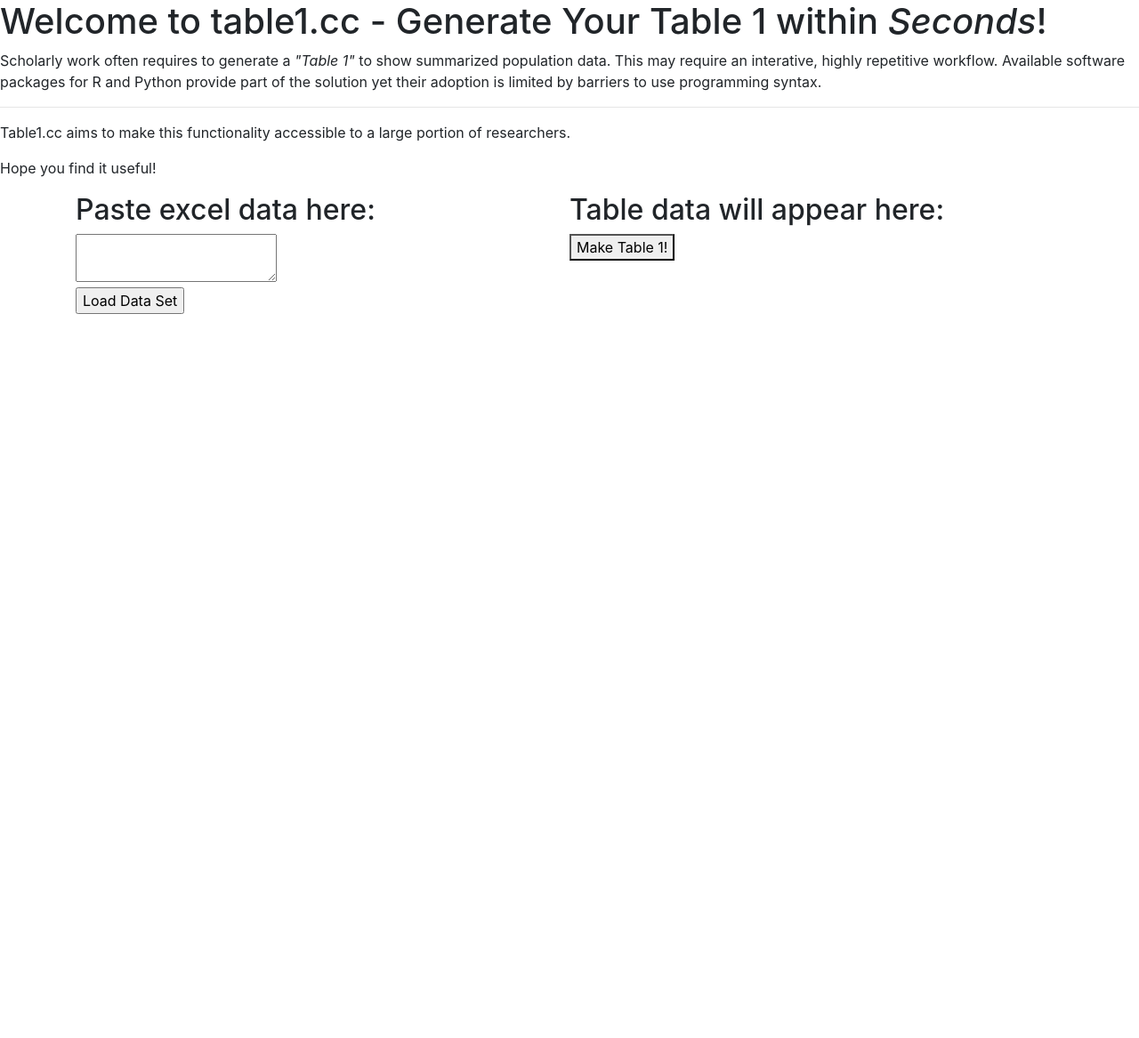
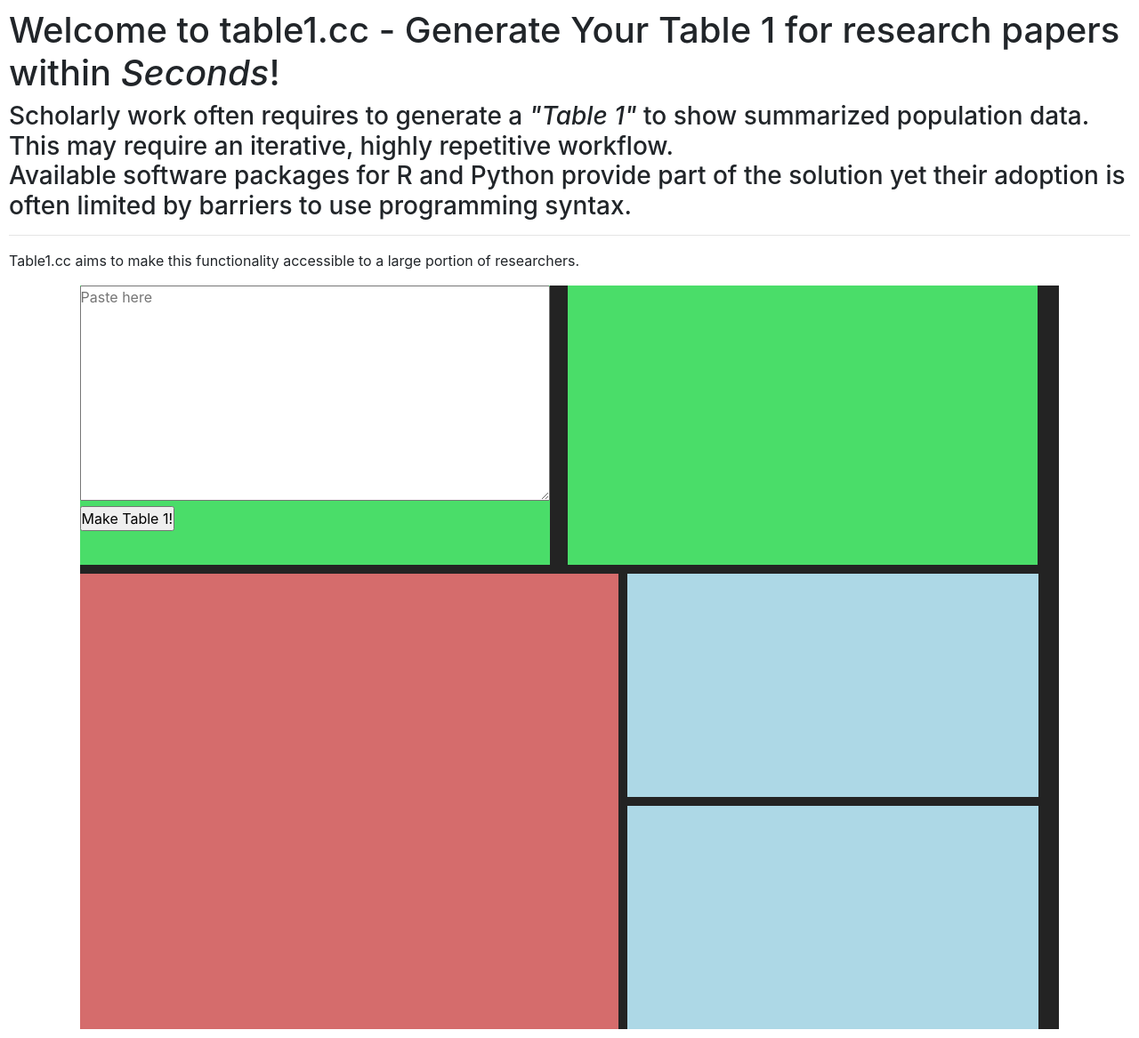
Before and after one commit to christian-geier/table1.cc, a Flask app: page / in a window 1280 px wide. Shown: the whole page at 89% size. Before the commit the page ends 353 px from the top, so only its background shows below. Run offline with Flask 2, Linux system fonts and the light colour scheme; some libraries are stand-ins or nearby versions.

Commit message:
styling changes, use of flexbox

```diff
--- a/app.py
+++ b/app.py
@@ -37,18 +37,20 @@
 
 
 class PasteForm(FlaskForm):
-    excel_data = TextAreaField(u'Text', id="pastein", widget=TextArea(), validators=[DataRequired()])
-    submit = SubmitField('Load Data Set')
+    excel_data = TextAreaField(u'Text', id="pastein", widget=TextArea(), validators=[DataRequired()], render_kw={"placeholder": "Paste here"})
+    submit = SubmitField('Make Table 1!')
 
 @app.route('/', methods=['GET', 'POST'])
 def index():
+
+    my_table_html = None
 
     if request.method=='POST':
         raw_data = request.form['excel_data']
         raw_string = StringIO(raw_data)
         df = read_csv(raw_string, sep='\t')
         my_table_html = df_to_table(df)
-        return my_table_html
 
     paste_form = PasteForm()
-    return render_template('index.html', form=paste_form)
+
+    return render_template('index.html', form=paste_form, my_table_html=my_table_html)
--- a/static/styles/styles.css
+++ b/static/styles/styles.css
@@ -1,12 +1,57 @@
-.container{
-    display: flex;
+* {
+  margin: 0;
+  padding: 0;
 }
-
-.container .column{
-    display: flex;
-    flex: 50%;
+body {
+  background: #232323;
+  padding: 10px;
 }
-
-.container .column .table{
-    flex: 90%;
+textarea {
+  max-width: 100%;
+  max-height: 10%;
 }
+form {
+  max-height: 280px;
+}
+#wrap {
+  display: flex;
+  width: 86vw;
+  height: auto;
+  box-sizing: border-box;
+  margin: 0 auto;
+  flex-wrap: wrap;
+  background: #232323;
+  /* Added */
+}
+.item1,
+.item2 {
+  width: 48%;
+  /* Modified */
+  height: 24.5vw;
+  background: #4add69;
+  margin-bottom: 10px;
+}
+.item1 {
+  margin-right: 10px;
+}
+.item2 {
+  margin-left: 10px;
+}
+.item3 {
+  width: 55%;
+  height: 40vw;
+  background: #d56c6c;
+  margin-right: 10px;
+}
+.nested-items {
+  display: flex;
+  width: 42%;
+  flex-wrap: wrap;
+  align-content: space-between;
+}
+.item4,
+.item5 {
+  background: lightblue;
+  width: 100%;
+  height: 49%;
+}
--- a/templates/index.html
+++ b/templates/index.html
@@ -2,11 +2,12 @@
 <html>
   <head>
     <meta charset="UTF-8">
+    <title>table1.cc | Your Table 1 through Drag & Drop within Seconds!</title>
     <meta name="description" content="Welcome to table1.cc - Generate Your Table 1 in seconds!
     Born out of frustration & here to ease your pain. Simply Paste to generate 'Table 1' automatically for you.">
     <meta name="keywords" content="Table 1, automate, scholar, population, publication, app">
     <meta name="author" content="Christian Geier, MD">
-    <link rel="stylesheet" href="https://cdn.datatables.net/1.10.20/css/jquery.dataTables.min.css">
+    <!-- <link rel="stylesheet" href="https://cdn.datatables.net/1.10.20/css/jquery.dataTables.min.css"> -->
     <link rel="stylesheet" type= "text/css" href="{{ url_for('static',filename='styles/styles.css') }}">
     <script src="https://ajax.aspnetcdn.com/ajax/jQuery/jquery-3.4.1.min.js"></script>
     <script src="https://cdn.datatables.net/1.10.20/js/jquery.dataTables.min.js"></script>
@@ -18,16 +19,13 @@
 
 <body>
 
-<title>table1.cc | Your Table 1 through Drag & Drop within Seconds!</title>
+<h1>Welcome to table1.cc - Generate Your Table 1 for research papers within <em>Seconds</em>!</h1>
 
-
-<h1>Welcome to table1.cc - Generate Your Table 1 within <em>Seconds</em>!</h1>
-
-<p>
+<h3>
 Scholarly work often requires to generate a <em>"Table 1"</em> to show summarized population data.
-This may require an interative, highly repetitive workflow. Available software packages for R and Python provide part of the solution
-yet their adoption is limited by barriers to use programming syntax.
-</p>
+This may require an iterative, highly repetitive workflow. <br>Available software packages for R and Python provide part of the solution
+yet their adoption is often limited by barriers to use programming syntax.
+</h3>
 
 <hr>
 
@@ -35,26 +33,37 @@
 Table1.cc aims to make this functionality accessible to a large portion of researchers.
 </p>
 
-<p>Hope you find it useful!</p>
+
+<div id="wrap">
+  <div class="item1">
+    <form method="post">
+          {{form.hidden_tag()}}
+          {{ form.excel_data(cols="99", rows="10") }}
+          {{ form.submit() }}
+    </form>
+
+  </div>
+
+  <div class="item2">
+    <div id="excel_table"></div>
+  </div>
 
 
-<div class="container">
-    <div class="column">
-      <form method="post">
-        <h2>Paste excel data here:</h2>
-            {{form.hidden_tag()}}
-            <div>{{ form.excel_data() }}</div>
-            {{ form.submit() }}
-      </form>
-    </div>
+  <div class="item3">
 
-    <div class="column">
-      <form method="post" action=''>
-      <h2>Table data will appear here:</h2>
-      <div id="excel_table"></div>
-      <button type="submit">Make Table 1!</button>
-      </form>
+    {% if my_table_html %}
+
+    {{ my_table_html | safe }}
+
+    {% endif %}
+
+
   </div>
+  <div class="nested-items">
+    <div class="item4"></div>
+    <div class="item5"></div>
+  </div>
+</div>
 
 </body>
 
```
